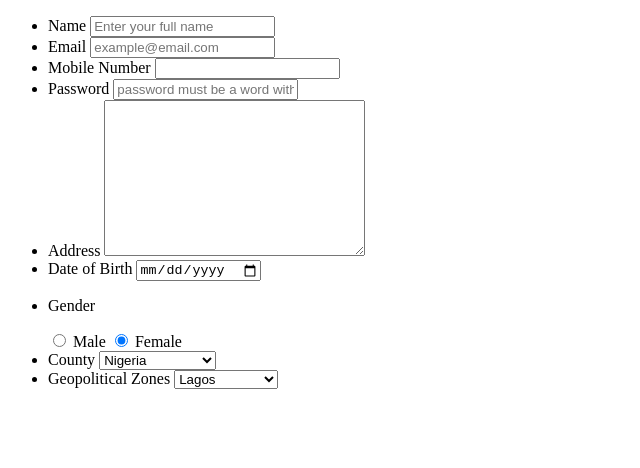
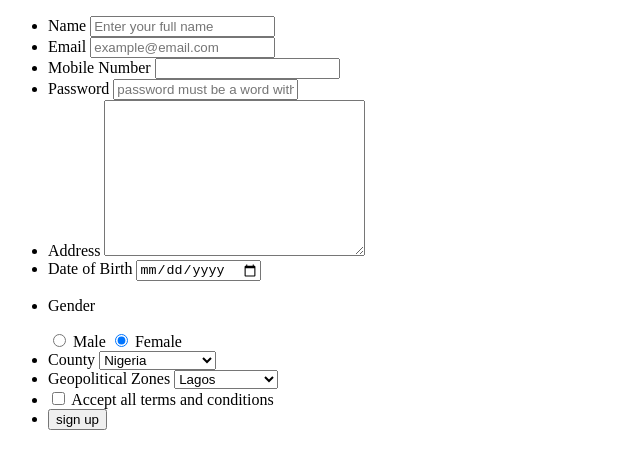
Before and after one commit to Jidealakija/wk3, a plain HTML site: page Simple Form.html in a window 1280 px wide. Shown: the whole page, without its empty margins (0-640 px from the left). Drawn offline with Linux system fonts and the light colour scheme.

Commit message:
feat: updated list

```diff
--- a/Simple Form.html
+++ b/Simple Form.html
@@ -99,6 +99,13 @@
                 </optgroup>
             </select>
         </li>
+        <li>
+            <input type="checkbox" name="accept" id="accept">
+            <label for="accept">Accept all terms and conditions</label>
+        </li>
+        <li>
+            <input type="submit" value="sign up">
+        </li>
     </ul>
    </form>
 </body>
```
